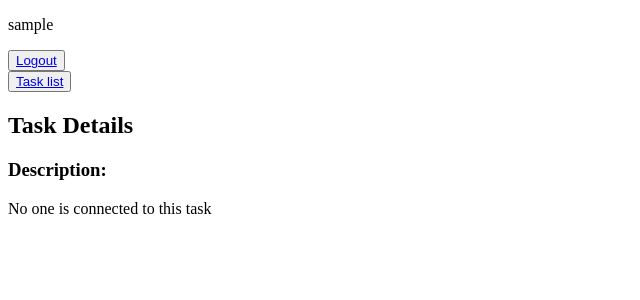
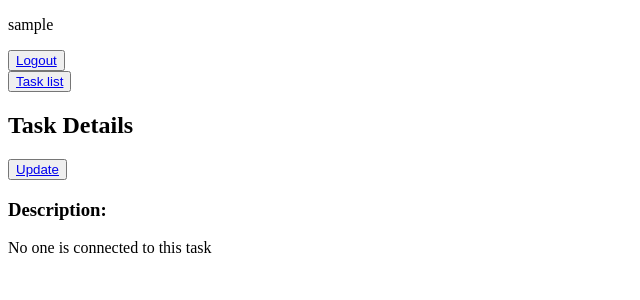
Before and after one commit to Seferp/task_manager, a Django app: template manager/task_manager/templates/task_manager/task_detail.html in a window 1280 px wide. Shown: the top 300 px of the page, without its empty margins (0-640 px from the left). Run offline with Django 5.2, Linux system fonts and the light colour scheme; the template is opened without the code that fills it, so the values that code supplies are empty; the visitor is signed in with stand-in values (Sample User, id 1).

Commit message:
Updated TaskForm in forms.py Corrected def clean in models.py Added task detail and task update views

```diff
--- a/manager/task_manager/templates/task_manager/task_detail.html
+++ b/manager/task_manager/templates/task_manager/task_detail.html
@@ -4,7 +4,8 @@
 {% block content %}
 
 <button type="button"><a href="{% url 'task_list' %}">Task list</a></button>
-<h2>Task Details</h2>
+<h2>Task Details</h2><button type="button"><a href="{% url 'task_update' task.pk %}">Update</a></button>
+
 
 {% if user.is_authenticated %}
     <div id="task_detail">
```
